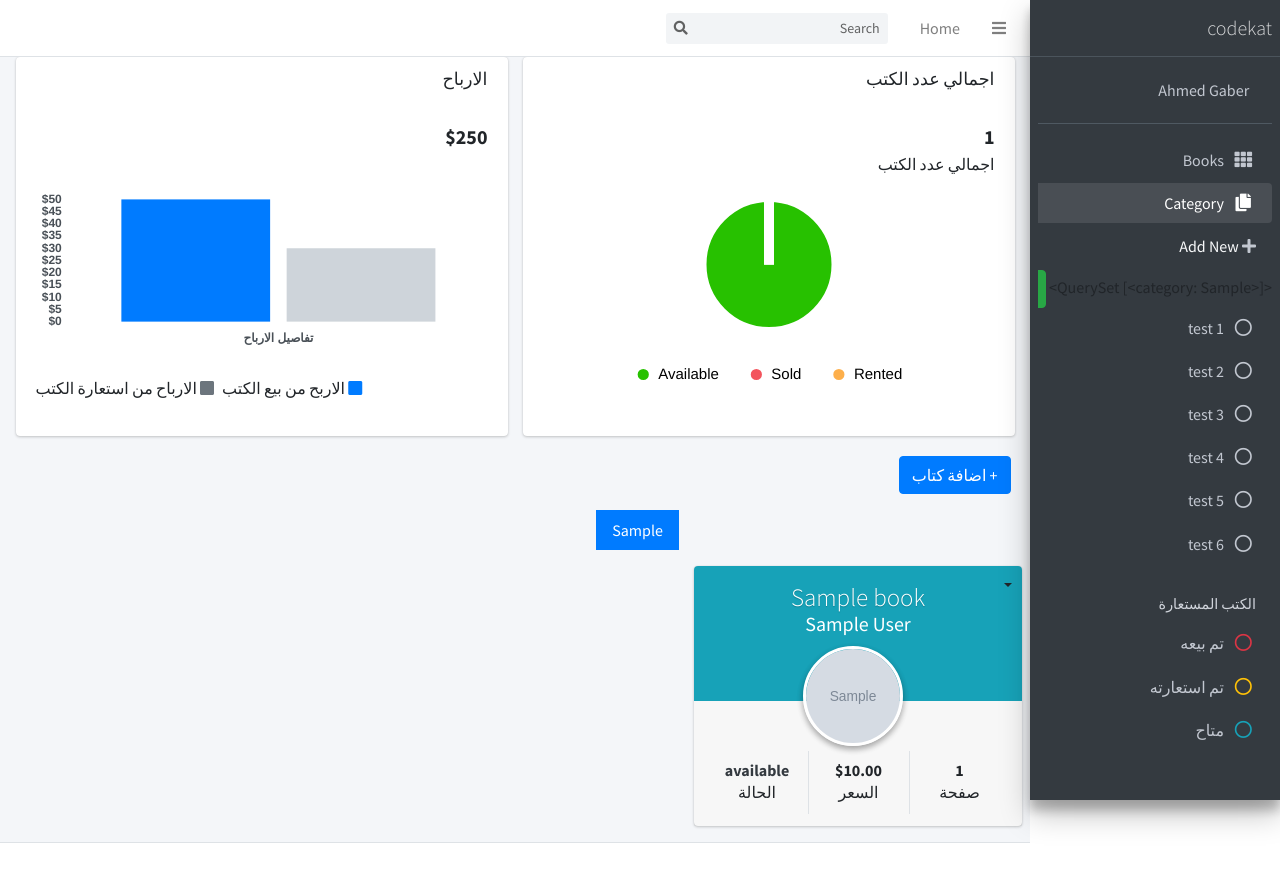
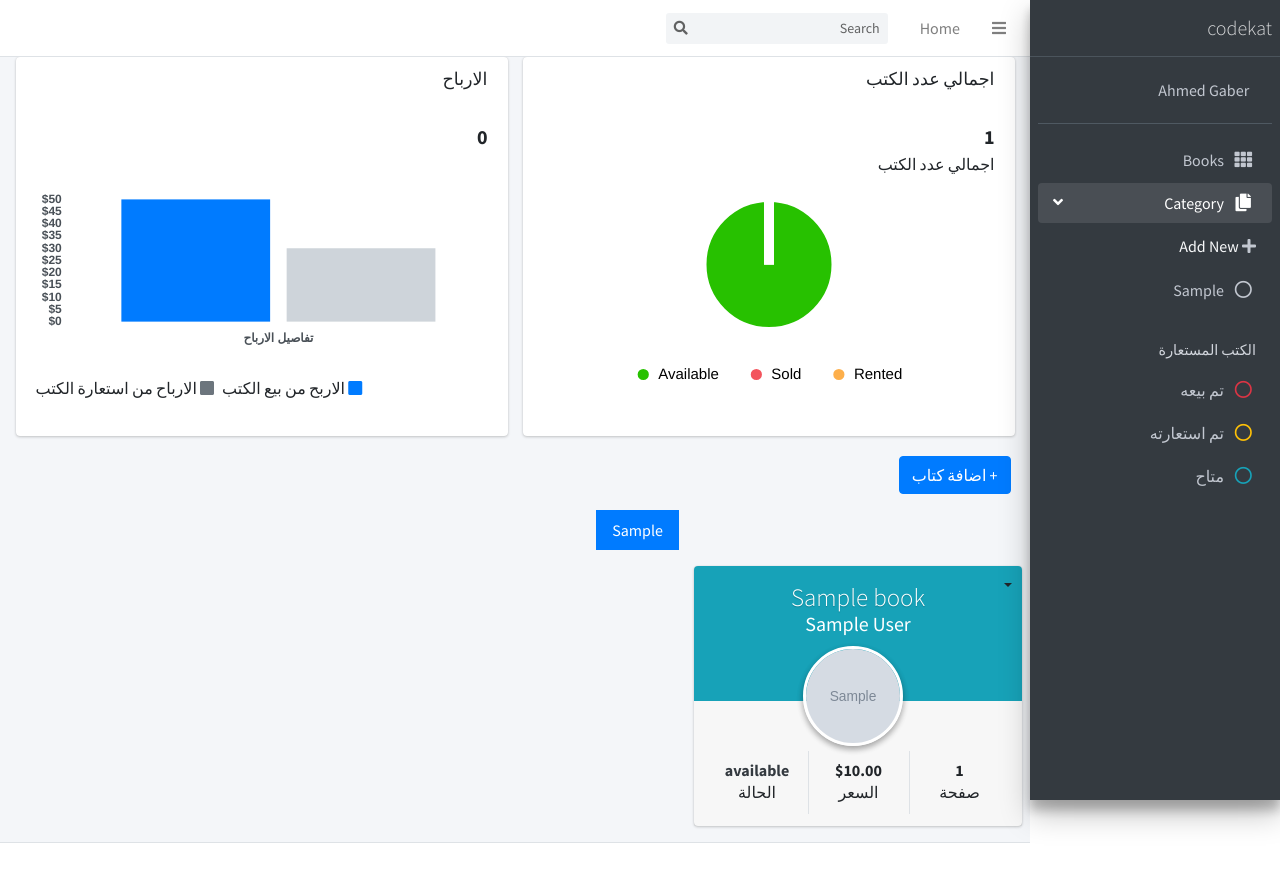
Before and after one commit to codekat123/library_system, a Django app: page / in a window 1280 px wide, after a click on "Category". Run offline with Django 5.2, Linux system fonts and the light colour scheme; tables that the repository leaves empty hold one stand-in row (values such as "Sample post"); grey boxes marked "Sample" are stand-in pictures; some libraries are stand-ins or nearby versions.

Commit message:
fix some bugs

```diff
--- a/library_system/settings.py
+++ b/library_system/settings.py
@@ -63,6 +63,7 @@ TEMPLATES = [
                 'django.template.context_processors.request',
                 'django.contrib.auth.context_processors.auth',
                 'django.contrib.messages.context_processors.messages',
+                'lms_app.context_processors.sidebar_data',
             ],
         },
     },
--- /dev/null
+++ b/lms_app/context_processors.py
@@ -0,0 +1,8 @@
+from .models import Books, category
+
+def sidebar_data(request):
+    return {
+        'sidebar_books': Books.objects.all(),
+        'sidebar_categories': category.objects.all(),
+        # Add any other data you want to pass to the sidebar
+    }
--- a/lms_app/forms.py
+++ b/lms_app/forms.py
@@ -6,7 +6,7 @@ class CategoryForms(forms.ModelForm):
         model = category
         fields = ['type']
         widgets ={
-            'type':forms.TextInput(attrs={'class':'from-control'})
+            'type':forms.TextInput(attrs={'class':'form-control'})
         }
 
 class BookForm(forms.ModelForm):
--- a/lms_app/views.py
+++ b/lms_app/views.py
@@ -2,9 +2,15 @@ from django.shortcuts import render,redirect, get_object_or_404
 from .models import *
 from .forms import *
 def book(request):
+               if 'search_name' in request.GET :
+                       content = request.GET['search_name']
+                       search = Books.objects.all()
+                       if content:
+                               search = search.filter(title__icontains = content)
+
                context = {
-                       'data':Books.objects.all(),
-                       'category':category.objects.all()
+                       'data':search,
+                       'category':category.objects.all(),
                }
                return render(request, 'pages/books.html',context)
 def index(request):
@@ -16,20 +22,19 @@ def index(request):
                        if add_book.is_valid() :
                                add_book.save()
                context = { 'form': BookForm(),
-                          'category':CategoryForms(),
                        'books':Books.objects.all(),
                         'category':category.objects.all(),
                         'number_of_book':Books.objects.filter(active =True ).count(),
                         'available':Books.objects.filter(status = 'available' ).count(),
                         'sold':Books.objects.filter(status = 'sold' ).count(),
                         'rental':Books.objects.filter(status = 'rental' ).count(),
+                        'formcat':CategoryForms(),
 
                         }
                return render(request, 'pages/index.html',context)
 
 def update(request,id):
         book_id = Books.objects.get(id=id)
-        print(book_id.category)
         if request.method == 'POST':
                 book_save = BookForm(request.POST,request.FILES,instance=book_id)
                 if book_save.is_valid():
@@ -47,3 +52,13 @@ def delete(request,id):
                 delete_book.delete()
                 return redirect('/')
         return render(request,'pages/delete.html')
+def side(request):
+        data = {
+                'data':category.objects.all()
+        }
+        return render(request,'parts/sidebar.html',data)
+def base(request):
+        data ={
+                'books':Books.objects.all(),
+        }
+        return render(request , 'base.html' , data)
--- a/templates/base.html
+++ b/templates/base.html
@@ -56,7 +56,21 @@ $(".bookhide").hide()
 $(".book{{book.category.id}}").show()
 });
 {% endfor %}
+$(document).ready(function(){
+  var total = 0;
+
+  $('.totalprice').each(function(){
+    var salary = $(this).text();
+    $(this).hide();
+    total += parseInt(salary) || 0;
+  });
+
+  $("#totalsalarys").text(total);
+});
+
 </script>
+
+
 <script>
 
 
@@ -194,5 +208,16 @@ $(function () {
 
 </script>
 
+<script>
+$('#catinput').hide()
+$('#addcat').click(function(){
+  $('#catinput').show()
+});
+$('#backcat').click(function(){
+  $('#catinput').hide()
+});
+
+</script>
+
 </body>
 </html>
--- a/templates/pages/index.html
+++ b/templates/pages/index.html
@@ -36,6 +36,16 @@
             </div>
             <!-- /.col-md-6 -->
 
+          {% for book in books %}
+          {% if book.price != None %}
+          {% if book.status == 'sold' %}
+          <p class="totalprice">{{book.price}}</p>
+          {% endif %}
+          {% endif %}
+          {% if book.price_of_rent != None and book.status == 'rental' %}
+          <p class="totalprice">{{book.price_of_rent}}</p>
+          {% endif %}
+          {% endfor %}
             <div class="col-lg-6">
               <div class="card">
                 <div class="card-header border-0">
@@ -46,7 +56,7 @@
                 <div class="card-body">
                   <div class="d-flex">
                     <p class="d-flex flex-column">
-                      <span id="totalsalarys" class="text-bold text-lg">$250</span><br></p>
+                      <span id="totalsalarys" class="text-bold text-lg">$</span><br></p>
                   </div>
                   <!-- /.d-flex -->
 
@@ -106,7 +116,7 @@
             <div class="col-4 ">
               <ul class="nav">
               {% for one in category %}
-                <li class="nav-item one{{one.id}} ">
+                <li class="nav-item one{{one.id}}">
                   <a id="" class="nav-link bg-primary" href="#">{{one.type}}</a>
                 </li>
                 {% endfor %}
--- a/templates/parts/navbar.html
+++ b/templates/parts/navbar.html
@@ -12,7 +12,7 @@
     </ul>
 
     <!-- SEARCH FORM -->
-    <form method="GET" class="form-inline ml-3">
+    <form method="GET" action="{% url 'books' %}" class="form-inline ml-3">
       <div class="input-group input-group-sm">
         <input class="form-control form-control-navbar" name="search_name" type="search" placeholder="Search" aria-label="Search">
         <div class="input-group-append">
--- a/templates/parts/sidebar.html
+++ b/templates/parts/sidebar.html
@@ -45,55 +45,21 @@
                     </a>
                   </li>
               <form id="cat" method="POST">
+               {% csrf_token %}
 
-                  {{category}}
+                  <div id='catinput'>{{ formcat }}
 
                   <button type="submit" class="btn btn-success">save</button>
-                  <button id="backcat" class="btn btn-primary ">back</button>
+                  <button id="backcat" class="btn btn-primary ">back</button></div>
               </form>
-
+                  {% for cat in category %}
                   <li style="cursor: pointer;" class="nav-item">
                     <a id="" class="nav-link">
                       <i class="far fa-circle nav-icon"></i>
-                      <p>test 1</p>
+                      <p>{{cat.type}}</p>
                     </a>
                   </li>
-
-                  <li style="cursor: pointer;" class="nav-item">
-                    <a id="" class="nav-link">
-                      <i class="far fa-circle nav-icon"></i>
-                      <p>test 2</p>
-                    </a>
-                  </li>
-
-                  <li style="cursor: pointer;" class="nav-item">
-                    <a id="" class="nav-link">
-                      <i class="far fa-circle nav-icon"></i>
-                      <p>test 3</p>
-                    </a>
-                  </li>
-
-                  <li style="cursor: pointer;" class="nav-item">
-                    <a id="" class="nav-link">
-                      <i class="far fa-circle nav-icon"></i>
-                      <p>test 4</p>
-                    </a>
-                  </li>
-
-                  <li style="cursor: pointer;" class="nav-item">
-                    <a id="" class="nav-link">
-                      <i class="far fa-circle nav-icon"></i>
-                      <p>test 5</p>
-                    </a>
-                  </li>
-
-                  <li style="cursor: pointer;" class="nav-item">
-                    <a id="" class="nav-link">
-                      <i class="far fa-circle nav-icon"></i>
-                      <p>test 6</p>
-                    </a>
-                  </li>
-
+                  {% endfor %}
 
             </ul>
           </li>
```
Also changed, not shown: media/photo/download_1.jpeg (deleted), media/photo/hd_6cb3bc08cebe4f774ef28f690dcc72a3_6849d71f62ae8.jpeg (deleted), media/photo/hd_f1bc651b4c5862885c42ce0ae7604bbc_6849d75401d87_1.jpeg (deleted).
